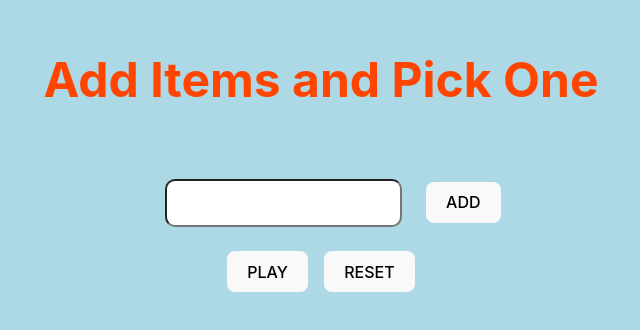
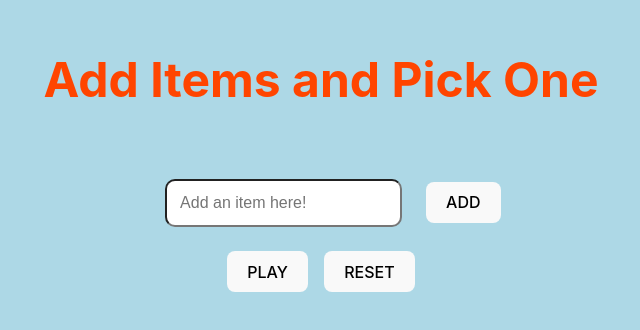
Before and after one commit to anfvc/random-picker, a React (Vite) app in the folder random-picker-project/: page / in a window 1280 px wide. Shown: the part 220-550 px from the top of the page, without its empty margins (319-959 px from the left). Built offline with nearby package versions, Linux system fonts and the light colour scheme.

Commit message:
added input placeholder

```diff
--- a/random-picker-project/src/Components/RandomPicker.jsx
+++ b/random-picker-project/src/Components/RandomPicker.jsx
@@ -132,7 +132,7 @@ function RandomPicker() {
           : "Add Items and Pick One"}
       </h2>
       <form onSubmit={handleSubmit}>
-        <input type="text" onChange={handleChange} value={input} />
+        <input type="text" onChange={handleChange} value={input} placeholder="Add an item here!"/>
         <button type="submit">ADD</button>
       </form>
       <div className="btn-container">
```
